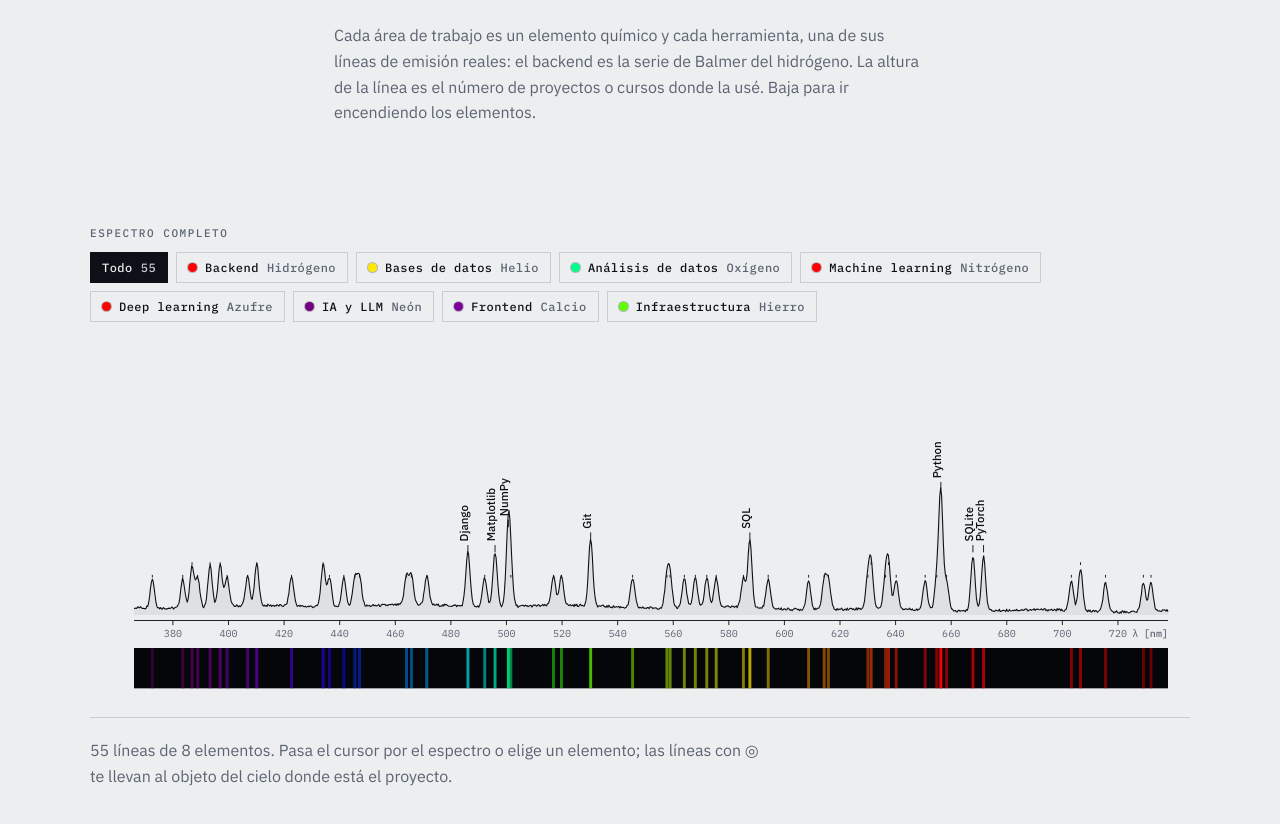
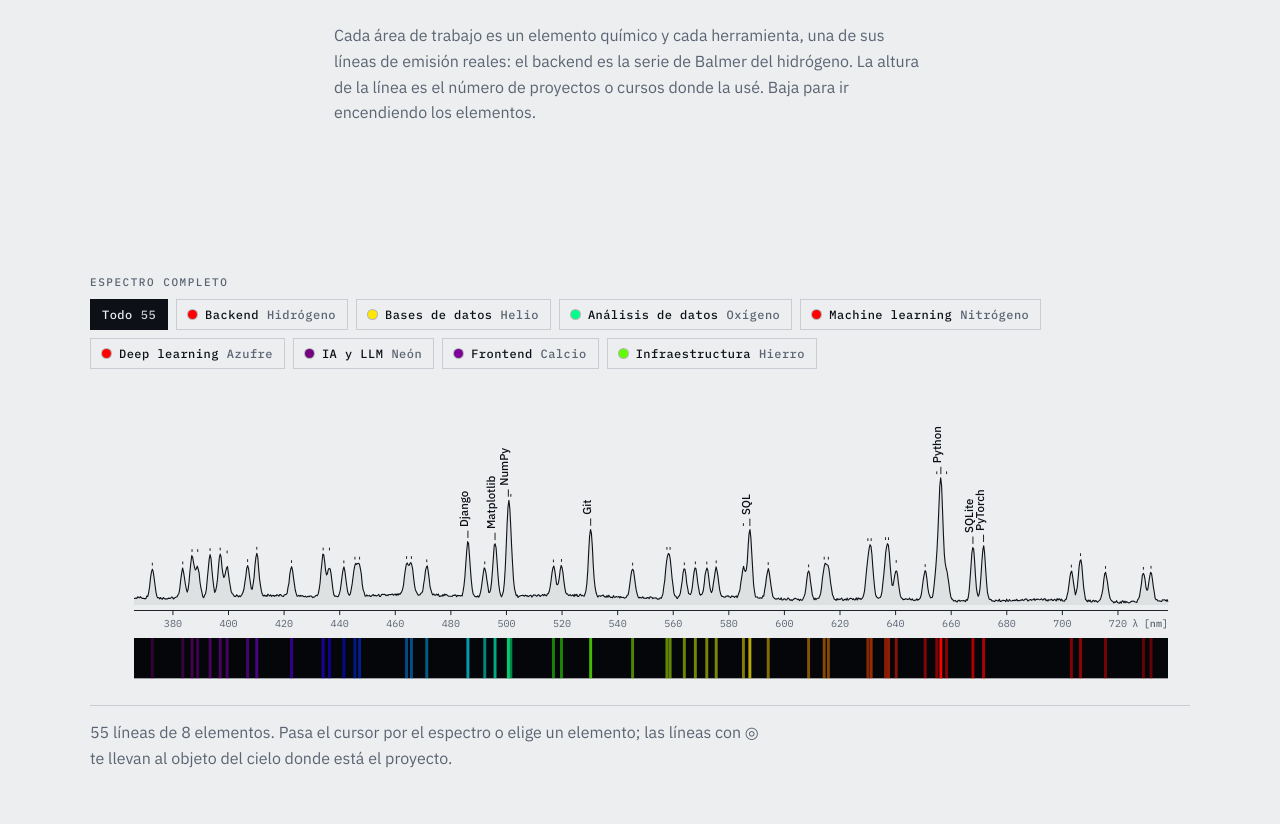
Before and after one commit to mmmaxii/portfolio, a Next.js app: page / in a window 1280 px wide. Shown: the part 1880-2704 px from the top of the page. Built offline with nearby package versions, Linux system fonts and the light colour scheme; a web font is replaced by a local one.

Commit message:
Espectro: etiquetas sobre la curva y recorrido fijo por elemento hasta Infraestructura

```diff
--- a/app/globals.css
+++ b/app/globals.css
@@ -250,20 +250,25 @@
 .sd-list button span{font:400 11px var(--f-mono);color:var(--ink-dim)}
 .sd-empty{color:var(--ink-dim);max-width:70ch}
 
-/* espectro fijo mientras se recorre con scroll */
-.spec-pin{height:calc(var(--steps,10) * 46vh);margin-top:12px}
-.spec{position:sticky;top:0;min-height:100vh;display:flex;flex-direction:column;justify-content:center;padding-block:24px}
-.spec-step{font:500 11px var(--f-mono);letter-spacing:.14em;text-transform:uppercase;color:var(--ink-dim);margin-bottom:12px;font-variant-numeric:tabular-nums}
+/* espectro fijo mientras se recorre con scroll: ocupa siempre una pantalla, se ajuste al alto que sea */
+.spec-pin{height:calc(var(--steps,9) * 55svh + 100svh);margin-top:12px}
+.spec{margin-top:0;position:sticky;top:0;height:100svh;display:flex;flex-direction:column;justify-content:center;gap:10px;padding-block:16px}
+.spec-step{font:500 11px var(--f-mono);letter-spacing:.14em;text-transform:uppercase;color:var(--ink-dim);font-variant-numeric:tabular-nums}
+.spec .spec-bands{margin-bottom:6px}
 .sb.off{opacity:.38}
+.sb{transition:background .35s ease,color .35s ease,border-color .35s ease,opacity .35s ease}
+.spec-scroll{flex:0 1 auto;min-height:0}
+.spec-svg{max-height:52svh}
 .spec-line{transition:d .7s ease}
 .spec-fill{transition:d .7s ease}
 .spec-svg rect{transition:opacity .5s ease}
 .spec-id{transition:opacity .45s ease}
 .spec-id.hidden{opacity:0;pointer-events:none}
-.spec-detail{max-height:34vh;overflow:auto}
-@media (max-height:640px){
-  .spec-pin{height:auto}
-  .spec{position:static;min-height:0}
+.spec-detail{flex:0 1 auto;min-height:96px;max-height:24svh;overflow:auto;margin-top:6px;padding-top:14px}
+@media (max-height:720px){
+  .spec .sb{padding:5px 9px;font-size:11px}
+  .spec .sd-head h3{font-size:26px}
+  .spec .sd-head i{height:36px}
 }
 
 /* catálogo: filas que aparecen al hacer scroll */
@@ -273,4 +278,3 @@
   .spec-line,.spec-fill{transition:none}
   .idx.rv-on li{transform:none;transition:opacity .3s}
 }
-.spec{margin-top:0}
--- a/components/Spectrum.tsx
+++ b/components/Spectrum.tsx
@@ -69,21 +69,25 @@
   );
 }
 
-function profilePath(all: Line[], revealed: number) {
-  const lines = all.filter((l) => BAND_INDEX[l.band] < revealed);
+// Flujo del perfil en cada columna x (continuo suave + líneas gaussianas).
+function profileValues(lines: Line[]) {
   const sigma = 2.3;
-  let d = "";
+  const v: number[] = [];
   for (let x = X0; x <= X1; x += 1) {
     const l = lOf(x);
-    let v = 0.03 + 0.05 * Math.exp(-(((l - 470) / 160) ** 2)) + 0.008 * Math.sin(l / 9) + (noise(x) - 0.5) * 0.022;
+    let f = 0.03 + 0.05 * Math.exp(-(((l - 470) / 160) ** 2)) + 0.008 * Math.sin(l / 9) + (noise(x) - 0.5) * 0.022;
     for (const ln of lines) {
       const dx = x - ln.x;
-      if (Math.abs(dx) < 12) v += ln.amp * Math.exp(-0.5 * (dx / sigma) ** 2);
+      if (Math.abs(dx) < 12) f += ln.amp * Math.exp(-0.5 * (dx / sigma) ** 2);
     }
-    const y = BASE - v * PEAK;
-    d += `${x === X0 ? "M" : "L"}${x},${y.toFixed(1)}`;
+    v.push(f);
   }
-  return d;
+  return v;
+}
+
+function profilePath(all: Line[], revealed: number) {
+  const v = profileValues(all.filter((l) => BAND_INDEX[l.band] < revealed));
+  return v.map((f, i) => `${i ? "L" : "M"}${X0 + i},${(BASE - f * PEAK).toFixed(1)}`).join("");
 }
 
 const BAND_INDEX: Record<string, number> = Object.fromEntries(SPECTRUM.map((b, i) => [b.id, i]));
@@ -91,13 +95,25 @@
 const LINES = buildLines();
 // Un perfil por etapa: 0 bandas, 1 banda, ..., todas. El navegador interpola entre ellos.
 const PATHS = Array.from({ length: NB + 1 }, (_, k) => profilePath(LINES, k));
+// Las etiquetas se anclan sobre el punto más alto de la curva completa cerca de cada línea,
+// así nunca quedan bajo una línea vecina más intensa.
+const FULL = profileValues(LINES);
+const LABEL_Y: Record<string, number> = Object.fromEntries(
+  LINES.map((ln) => {
+    const i = Math.round(ln.x - X0);
+    const top = Math.max(...FULL.slice(Math.max(0, i - 7), i + 8));
+    return [ln.key, BASE - top * PEAK];
+  }),
+);
+const VIEW_TOP = 60;
 
 export default function Spectrum() {
   const lines = LINES;
   const [hover, setHover] = useState<Line | null>(null);
   const [locked, setLocked] = useState<Line | null>(null);
   // Etapa según el scroll: 0 = solo continuo, 1..NB = banda activa, NB+1 = todo.
-  const [stage, setStage] = useState(NB + 1);
+  // -1 = espectro completo sin banda (antes de medir el scroll), 0 = solo continuo, 1..NB = banda activa.
+  const [stage, setStage] = useState(-1);
   // Elección manual (botón o banda del gráfico); se descarta al avanzar el scroll.
   const [manual, setManual] = useState<{ band: string | null } | null>(null);
   const [cursor, setCursor] = useState<number | null>(null);
@@ -107,7 +123,7 @@
 
   const scrollBand = stage >= 1 && stage <= NB ? SPECTRUM[stage - 1].id : null;
   const band = manual ? manual.band : scrollBand;
-  const revealed = manual ? NB : Math.min(stage, NB);
+  const revealed = manual || stage < 0 ? NB : stage;
   const isOn = (ln: Line) => BAND_INDEX[ln.band] < revealed;
   const path = PATHS[revealed];
 
@@ -125,9 +141,8 @@
       if (!el) return;
       const r = el.getBoundingClientRect();
       const total = r.height - window.innerHeight;
-      // Pantallas bajas: el gráfico no cabe fijo, así que se muestra completo desde el inicio.
-      const short = window.matchMedia("(max-height: 640px)").matches;
-      const st = short || total <= 8 ? NB + 1 : Math.min(NB + 1, Math.max(0, Math.floor((-r.top / total) * (NB + 2))));
+      // NB + 1 tramos iguales: el primero solo muestra el continuo y el último termina en la última banda.
+      const st = total <= 8 ? -1 : Math.min(NB, Math.max(0, Math.floor((-r.top / total) * (NB + 1))));
       if (st !== last) {
         last = st;
         setStage(st);
@@ -212,12 +227,12 @@
   const step =
     stage === 0
       ? "Desliza para encender el espectro"
-      : stage <= NB
+      : stage > 0
         ? `${stage} de ${NB} · ${SPECTRUM[stage - 1].name}: ${SPECTRUM[stage - 1].species}`
         : "Espectro completo";
 
   return (
-    <div className="spec-pin" ref={pinRef} style={{ "--steps": NB + 2 } as React.CSSProperties}>
+    <div className="spec-pin" ref={pinRef} style={{ "--steps": NB + 1 } as React.CSSProperties}>
     <div className="spec">
       <p className="spec-step" aria-hidden>
         {step}
@@ -226,7 +241,7 @@
         <button
           type="button"
           className="sb"
-          aria-pressed={band === null}
+          aria-pressed={band === null && revealed === NB}
           onClick={() => chooseBand(null)}
         >
           Todo <span>{total}</span>
@@ -252,7 +267,7 @@
         <svg
           ref={svgRef}
           className="spec-svg"
-          viewBox={`0 0 ${W} ${H}`}
+          viewBox={`0 ${VIEW_TOP} ${W} ${H - VIEW_TOP}`}
           role="img"
           aria-label="Espectro de emisión: cada área es un elemento químico y cada herramienta una de sus líneas; la altura es el número de proyectos o cursos donde aparece"
           onPointerMove={onMove}
@@ -269,7 +284,7 @@
           {/* identificación de líneas */}
           {lines.map((ln) => {
             const show = labelled(ln);
-            const peak = BASE - (ln.amp + 0.04) * PEAK;
+            const peak = LABEL_Y[ln.key];
             const dim = !inFocus(ln);
             return (
               <g
@@ -318,8 +333,8 @@
           {/* cursor */}
           {cursor !== null && (
             <g className="spec-cursor">
-              <line x1={cursor} x2={cursor} y1={20} y2={STRIP_B} />
-              <text x={Math.min(cursor + 8, X1 - 90)} y={34}>
+              <line x1={cursor} x2={cursor} y1={VIEW_TOP + 4} y2={STRIP_B} />
+              <text x={Math.min(cursor + 8, X1 - 90)} y={VIEW_TOP + 16}>
                 λ {lOf(cursor).toFixed(1)} nm
               </text>
             </g>
```
